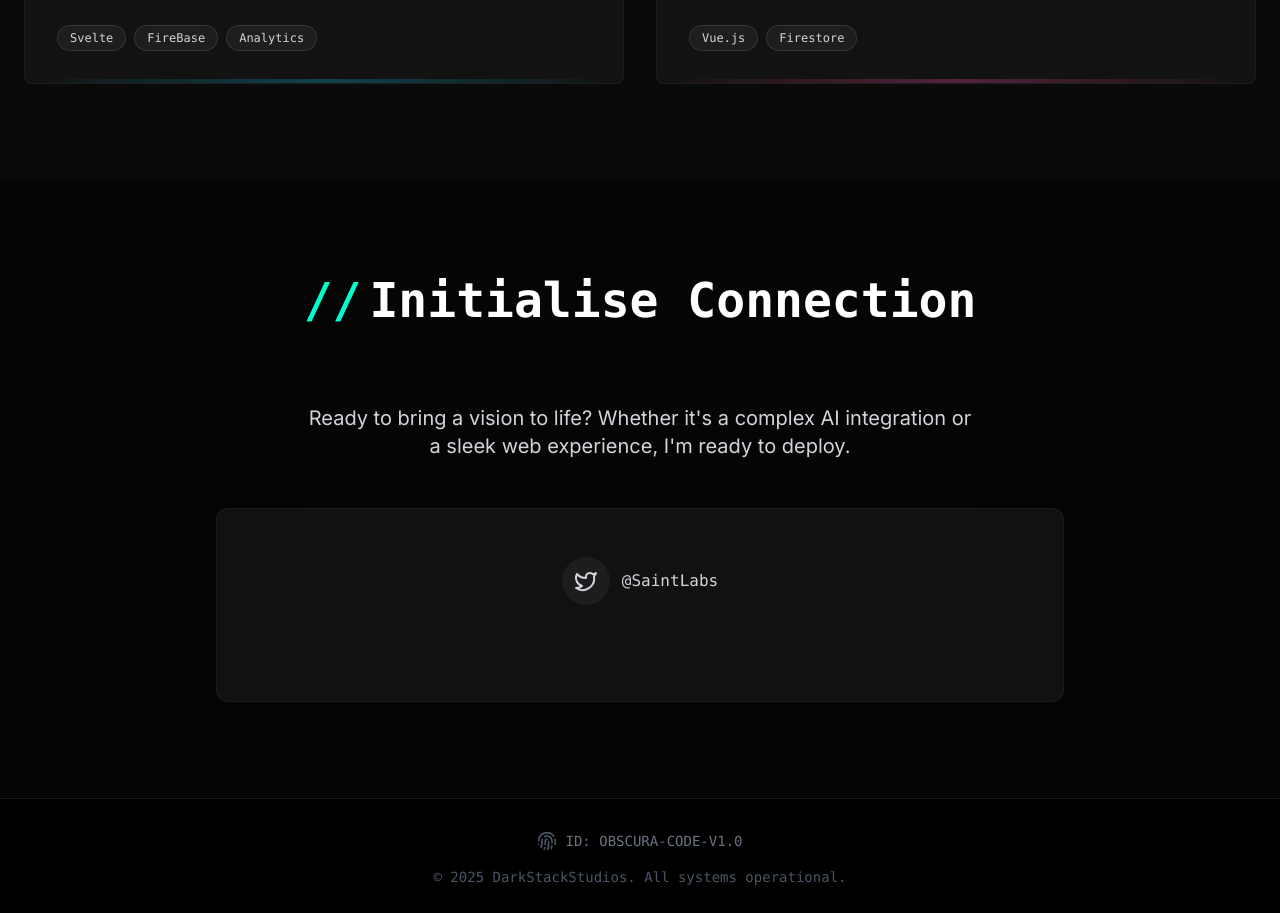
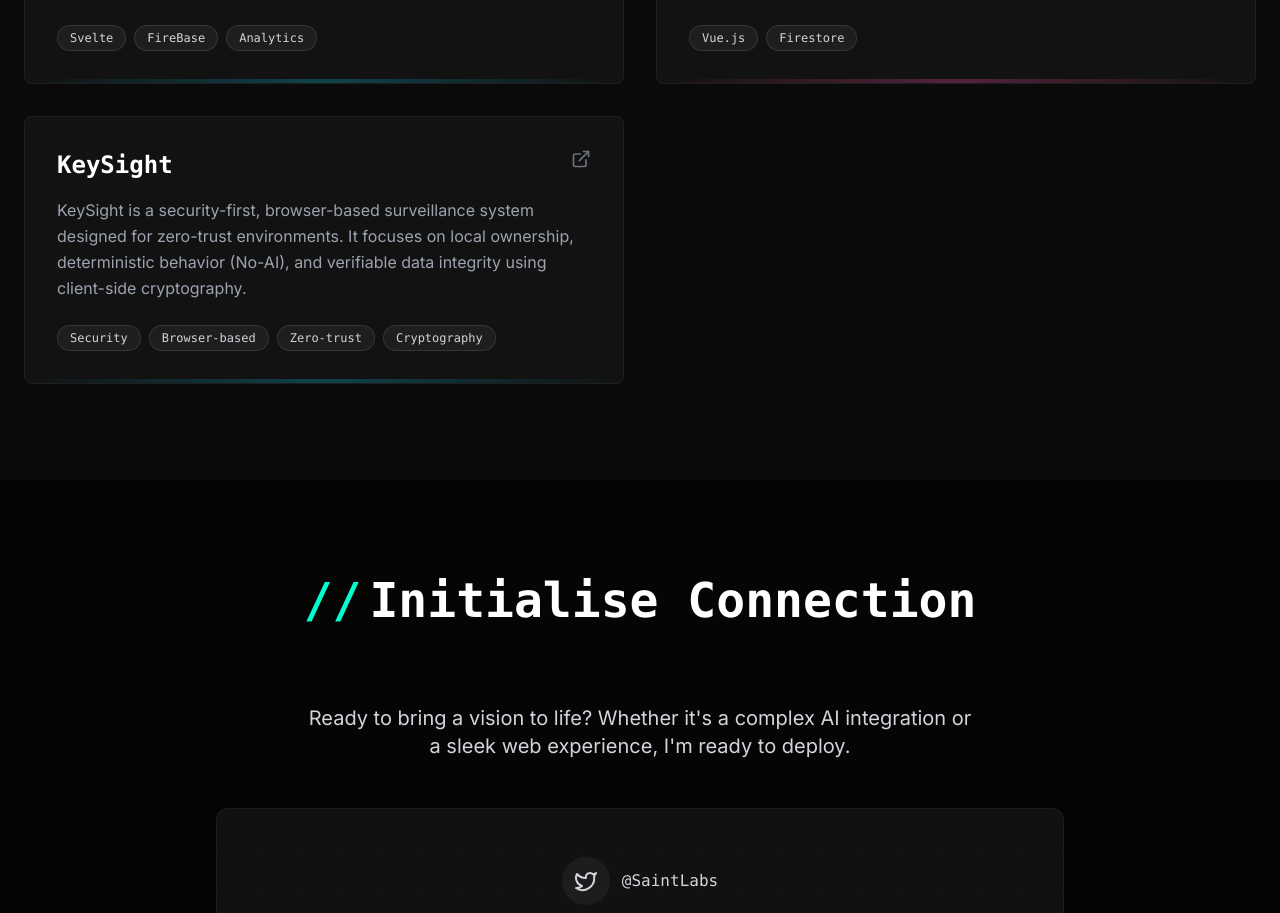
Before and after one commit to MelroseSaint/NewDarkStack, a React (Vite) app: page / in a window 1280 px wide. Shown: the part 3568-4481 px from the top of the page. Built offline with nearby package versions, Linux system fonts and the light colour scheme.

Commit message:
Add KeySight project to the portfolio

```diff
--- a/src/App.tsx
+++ b/src/App.tsx
@@ -544,6 +544,13 @@ const Projects = () => {
             tags: ['Vue.js', 'Firestore'],
             link: '#',
             color: 'neon-magenta'
+        },
+        {
+            name: 'KeySight',
+            desc: 'KeySight is a security-first, browser-based surveillance system designed for zero-trust environments. It focuses on local ownership, deterministic behavior (No-AI), and verifiable data integrity using client-side cryptography.',
+            tags: ['Security', 'Browser-based', 'Zero-trust', 'Cryptography'],
+            link: '#',
+            color: 'neon-cyan'
         }
     ];
 
```
